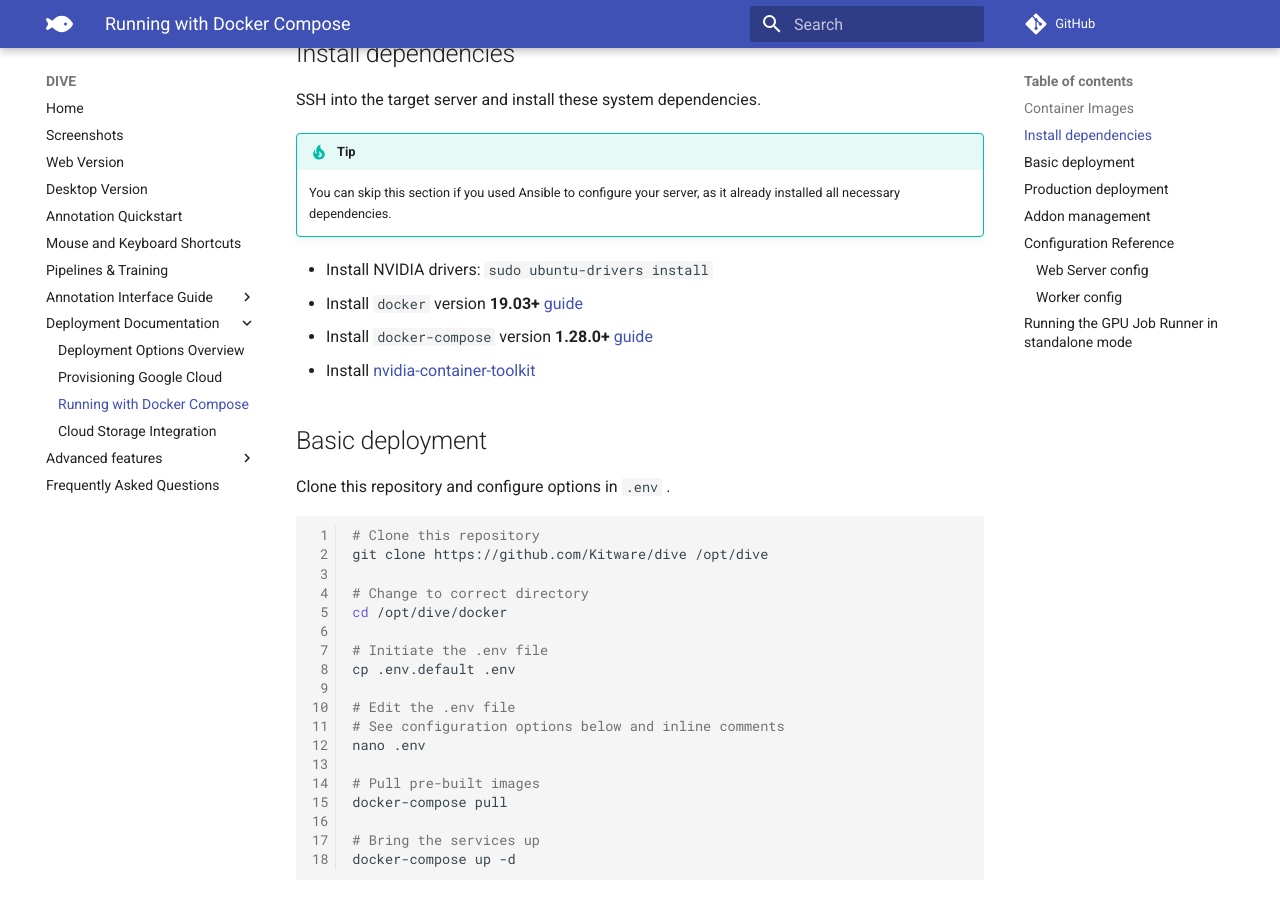
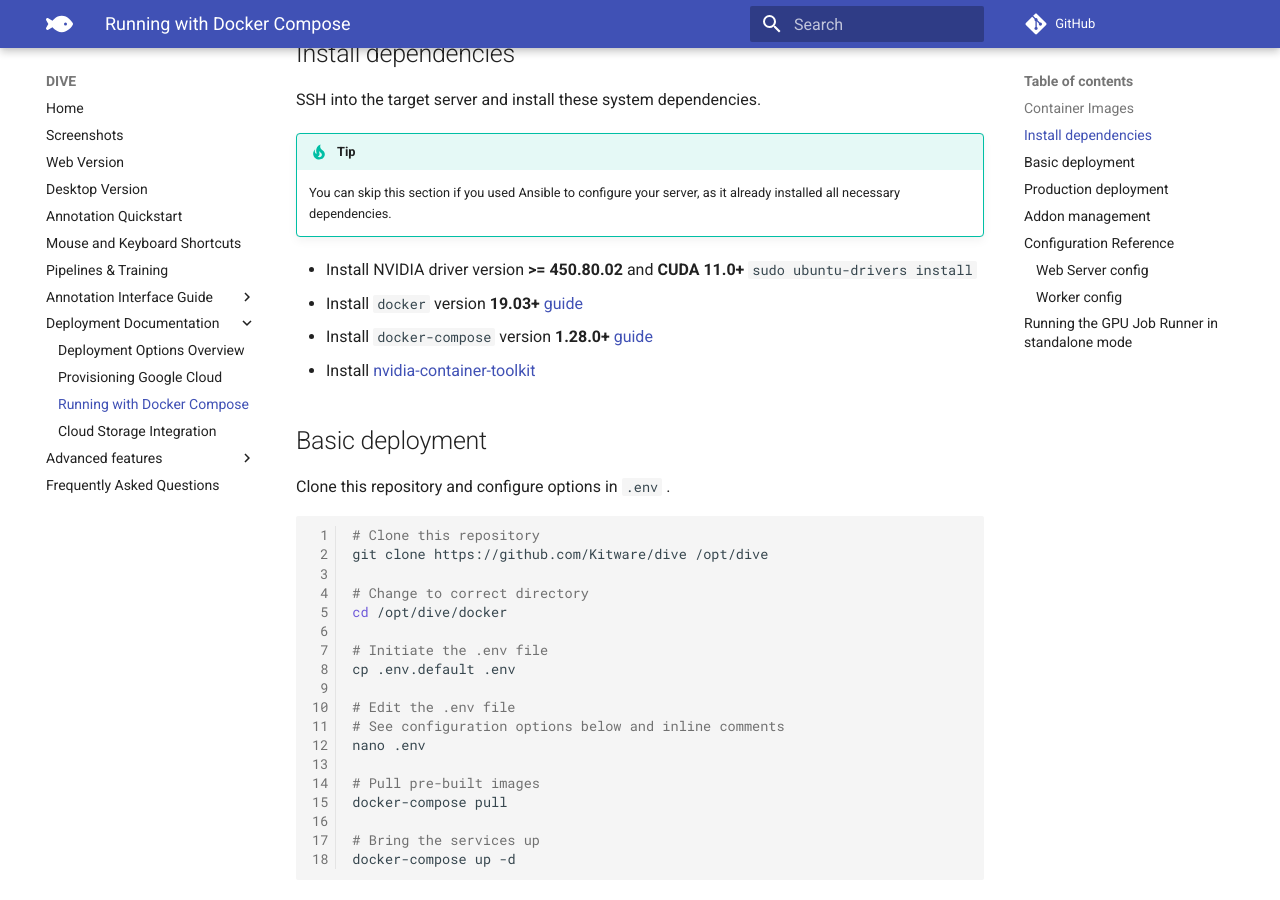
Before and after one commit to Kitware/dive, an MkDocs documentation site: the page built from docs/Deployment-Docker-Compose.md, in a window 1280 px wide and 900 px high, scrolled down 1059 px. Built offline with MkDocs 1.6.1 and Material for MkDocs 9.7.7, drawn with Linux system fonts in a browser that asks for light colours; comment, search, counter and statistics services are not loaded.

```diff
--- a/docs/Deployment-Docker-Compose.md
+++ b/docs/Deployment-Docker-Compose.md
@@ -25,7 +25,7 @@ SSH into the target server and install these system dependencies.
 
     You can skip this section if you used Ansible to configure your server, as it already installed all necessary dependencies.
 
-* Install NVIDIA drivers: `sudo ubuntu-drivers install`
+* Install NVIDIA driver version **>= 450.80.02** and **CUDA 11.0+** `sudo ubuntu-drivers install`
 * Install `docker` version **19.03+** [guide](https://docs.docker.com/engine/install/ubuntu/)
 * Install `docker-compose` version **1.28.0+** [guide](https://docs.docker.com/compose/install/)
 * Install [nvidia-container-toolkit](https://docs.nvidia.com/datacenter/cloud-native/container-toolkit/install-guide.html#docker)
```
Also changed, not shown: 2 other files.
